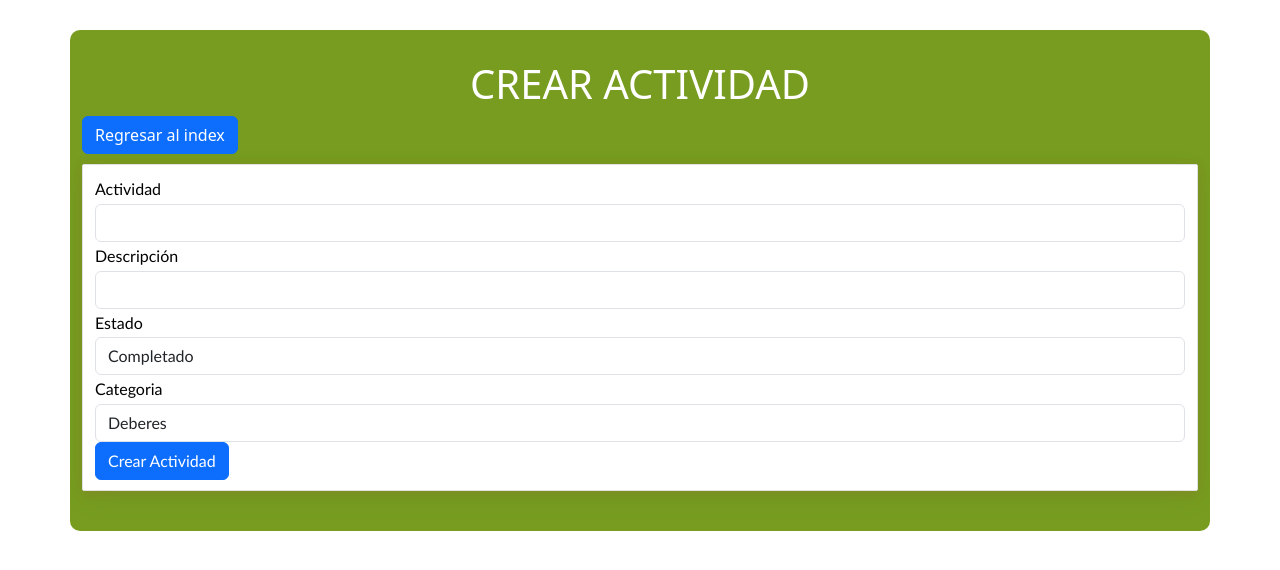
After one commit to marianamonroy1993-netizen/Repositorio_Grupo_2_3A, a PHP site: page /crear_actividad.php in a window 1280 px wide. The commit adds this page. Shown: the top 570 px of the page. Run offline with PHP 8.4, Linux system fonts and the light colour scheme; some libraries are stand-ins or nearby versions.

Commit message:
Nuevos Cambios

```diff
--- /dev/null
+++ b/todolist/frontend/crear_actividad.php
@@ -0,0 +1,58 @@
+<!DOCTYPE html>
+<html lang="es">
+    <head>
+        <meta charset="UTF-8">
+        <meta name="viewport" content="width=device-width, initial-scale=1.0">
+        <title>Todo List</title>
+        <link rel="stylesheet" href="css/style.css">
+        <link rel="stylesheet" href="css/bootstrap-5.3.8-dist/css/bootstrap.min.css">
+        <!-- SweetAlert2 CSS -->
+        <link rel="stylesheet" href="https://cdn.jsdelivr.net/npm/sweetalert2@11/dist/sweetalert2.min.css">
+    </head>
+    <body>
+        <div class="container cont_todolist">
+            <h1 class="text-center">CREAR ACTIVIDAD</h1>
+         <a href="index.html" class="btn btn-primary">Regresar al index</a>
+
+         <div class="container fomulario_actividad" >
+            <form action="" method="post" id="formulario_crear_actividad">
+                <div class="form-group">
+                    <label for="actividad">Actividad</label>
+                    <input type="text" class="form-control" id="actividad" name="actividad" required>
+                </div>
+                <div class="form-group">
+                    <label for="descripcion">Descripción</label>
+                    <input type="text" class="form-control" id="descripcion" name="descripcion" required>
+                </div>
+                <div class="form-group">
+                    <label for="estado">Estado</label>
+                   <select name="estado" id="estado" class="form-control">
+                    <option value="Completado">Completado</option>
+                    <option value="Pendiente">Pendiente</option>
+                    <option value="En progreso">En progreso</option>
+                   </select>
+                </div>
+                <div class="form-group">
+                    <label for="categoria">Categoria</label>
+                    <select name="categoria" id="categoria" class="form-control">
+                        <option value="Deberes">Deberes</option>
+                        <option value="Tareas">Tareas</option>
+                        <option value="Proyectos">Proyectos</option>
+                    </select>
+                </div>
+                <button type="submit" class="btn btn-primary">Crear Actividad</button>
+            </form>
+         </div>
+        </div>
+        <script src="js/jquery-3.7.1.min.js" ></script>
+        <script src="css/bootstrap-5.3.8-dist/js/bootstrap.bundle.min.js"></script>
+        <!-- SweetAlert2 JS -->
+        <script src="https://cdn.jsdelivr.net/npm/sweetalert2@11"></script>
+        <script src="js/main.js"></script>
+    <script>
+        document.addEventListener('DOMContentLoaded', function () {
+            CrearActividad();
+        });
+    </script>
+    </body>
+</html>
--- a/todolist/frontend/index.html
+++ b/todolist/frontend/index.php
@@ -17,9 +17,9 @@
             <thead>
                 <tr>
                     <th>ID</th>
-                    <th>Categoría</th>
                     <th>Actividad</th>
                     <th>Descripción</th>
+                    <th>Categoría</th>
                     <th>Fecha de Creación</th>
                     <th>Fecha de Actualización</th>
                     <th>Ver</th>
```
Also changed, not shown: todolist/frontend/editar_actividad.html (deleted, +0 -45 lines), todolist/frontend/editar_actividad.php (renamed from todolist/frontend/crear_actividad.html, +19 -11 lines), todolist/frontend/descargar_actividad.php (renamed from todolist/frontend/descargar_actividad.html), todolist/frontend/ver_actividad.php (renamed from todolist/frontend/ver_actividad.html).
